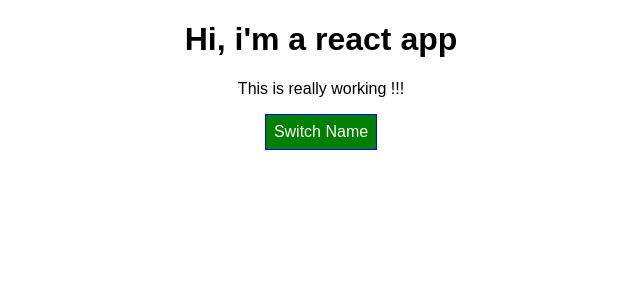
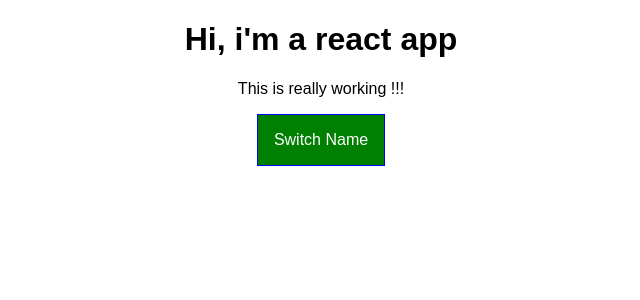
Before and after one commit to mehdikbj/react-complete-guide, a React app: page / in a window 1280 px wide. Shown: the top 300 px of the page, without its empty margins (319-959 px from the left). Built offline with nearby package versions, Linux system fonts and the light colour scheme.

Commit message:
Styling React Components & Elements 3

```diff
--- a/src/App.css
+++ b/src/App.css
@@ -9,3 +9,27 @@
 .bold {
   font-weight: bold;
 }
+
+
+.App  button {
+  border: 1px solid blue;
+  padding: 16px;
+  background-color: green;
+  font: inherit;
+  color: white;
+}
+
+.App button:hover {
+  background-color: lightgreen;
+  color:black;
+}
+
+.App button.red {
+  background-color: red;
+  color: black;
+}
+
+.App button.red:hover{
+  background-color: salmon;
+  color: black;
+}
--- a/src/App.js
+++ b/src/App.js
@@ -44,16 +44,9 @@ class App extends Component {
   };
 
   render() {
-    const style = {
-      backgroundColor: 'green',
-      color: 'white',
-      font: 'inherit',
-      border: '1px solid blue',
-      padding: '8px',
-      cursor: 'pointer'
-    };
 
     let persons = null;
+    let btnClass = '';
 
     if (this.state.showPersons) {
       persons = (
@@ -71,7 +64,8 @@ class App extends Component {
               })}
           </div>
       );
-      style.backgroundColor = 'red';
+
+      btnClass = Classes.red;
     };
 
     const assignedClasses = [];
@@ -88,7 +82,7 @@ class App extends Component {
         <h1>Hi, i'm a react app</h1>
         <p className={assignedClasses.join(' ')}>This is really working !!!</p>
         <button
-            style={style}
+            className={btnClass}
             onClick={this.togglePersonHandler}>Switch Name
         </button>
           { persons }
--- a/src/Person/Person.css
+++ b/src/Person/Person.css
@@ -6,3 +6,9 @@
     padding: 16px;
     text-align: center;
 }
+
+@media (min-width: 500px) {
+    .Person {
+        width: 450px;
+    }
+}
```
